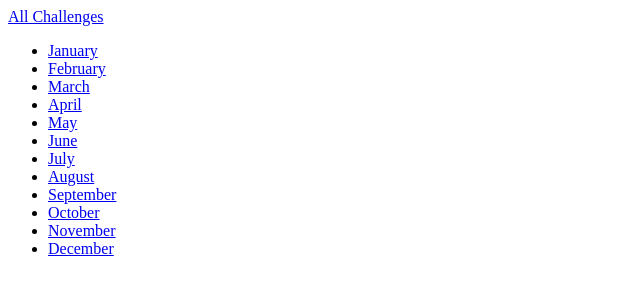
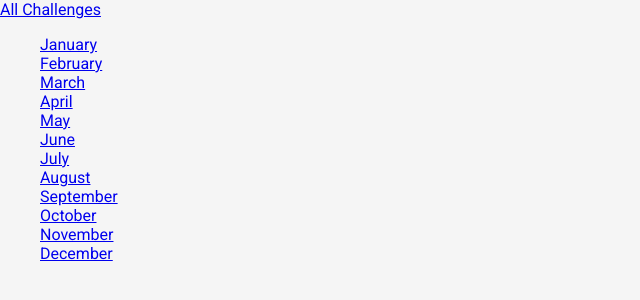
Before and after one commit to massimo-briceno/django-monthly-challenges, a Django app: page /challenges/ in a window 1280 px wide. Shown: the top 300 px of the page, without its empty margins (0-640 px from the left). Run offline with Django 5.2, Linux system fonts and the light colour scheme.

Commit message:
global & app specific static files & css styling

```diff
--- /dev/null
+++ b/challenges/static/challenges/challenges.css
@@ -0,0 +1,3 @@
+ul {
+  list-style: none;
+}
--- a/challenges/templates/challenges/challenge.html
+++ b/challenges/templates/challenges/challenge.html
@@ -1,4 +1,5 @@
 {% extends "base.html"%}
+
 
 {% block page_title %}
   {{month | title}} Challenge!
--- a/challenges/templates/challenges/index.html
+++ b/challenges/templates/challenges/index.html
@@ -1,4 +1,10 @@
 {% extends "base.html"%}
+{% load static %}
+
+
+{% block css_files %}
+    <link rel="stylesheet" href="{% static "challenges/challenges.css" %}">
+{% endblock %}
 
 {% block page_title %}
 All Challenges
@@ -12,4 +18,5 @@ All Challenges
         <a href="{% url "monthly-challenge-url" month %}">{{ month | title}}</a>
       </li>
       {% endfor %}
+    </ul>
  {% endblock  %}
--- /dev/null
+++ b/static/styles.css
@@ -0,0 +1,11 @@
+@import url("https://fonts.googleapis.com/css2?family=Roboto:wght@400;700&display=swap");
+
+html {
+  font-family: "Roboto", sans-serif;
+}
+
+body {
+  margin: 0;
+  padding: 0;
+  background-color: #f5f5f5;
+}
--- a/templates/base.html
+++ b/templates/base.html
@@ -1,3 +1,4 @@
+{% load static%}
 <!DOCTYPE html>
 <html>
   <head>
@@ -5,6 +6,8 @@
     <meta http-equiv="X-UA-Compatible" content="IE=edge" />
     <meta name="viewport" content="width=device-width, initial-scale=1" />
     <title>{% block page_title %}My Challenges{% endblock %}</title>
+    <link rel="stylesheet" href="{% static  "styles.css"%}" />
+    {% block css_files%} {% endblock %}
   </head>
   <body>
     {% block body_content%} {% endblock %}
```
Also changed, not shown: monthly_challenges/settings.py (+5 -2 lines).
